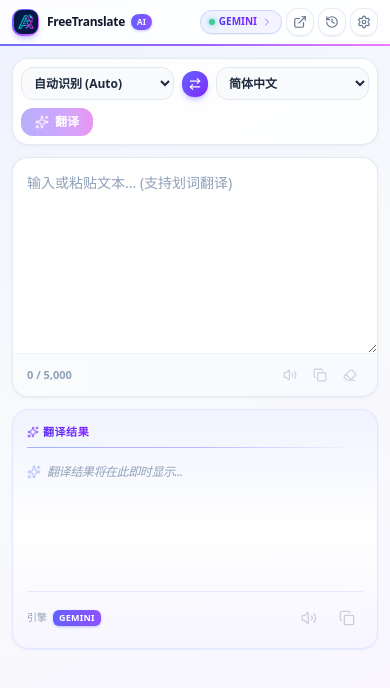
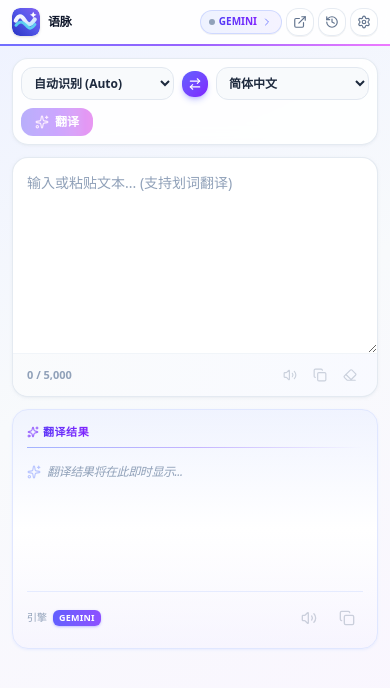
Before and after one commit to xiaobaoliu849/freeai-context-translator, a React (Vite) app: page / in a window 390 px wide. Shown: the top 688 px of the page. Built offline with nearby package versions, Linux system fonts and the light colour scheme.

Commit message:
feat(yumai): update src/components/Header.tsx branding and UX

```diff
--- a/src/components/Header.tsx
+++ b/src/components/Header.tsx
@@ -27,8 +27,8 @@ export const Header: React.FC<HeaderProps> = ({
 }) => {
   const providerName = settings?.defaultProvider ? settings.defaultProvider.toUpperCase() : 'GEMINI';
   const logoUrl = typeof chrome !== 'undefined' && chrome.runtime?.getURL
-    ? chrome.runtime.getURL('assets/logo.png')
-    : '/assets/logo.png';
+    ? chrome.runtime.getURL('assets/yumai-mark.svg')
+    : '/assets/yumai-mark.svg';
   const [logoError, setLogoError] = React.useState(false);
 
   const handleOpenFullTab = () => {
@@ -40,37 +40,29 @@ export const Header: React.FC<HeaderProps> = ({
   };
 
   return (
-    <header
-      onPointerDown={onDragStart}
-      className={`bg-white/85 backdrop-blur-md sticky top-0 z-30 select-none ${
-        isFloating ? 'cursor-move' : ''
-      }`}
-      title={isFloating ? '按住拖拽移动悬浮窗' : undefined}
-    >
+    <header className="bg-white/90 backdrop-blur-md sticky top-0 z-30 select-none">
       <div className="max-w-[1400px] mx-auto px-3 sm:px-6 py-2 flex items-center justify-between gap-2">
         {/* Left: Brand Logo */}
-        <div className="flex items-center gap-2">
+        <div className={isFloating ? "flex items-center gap-2 cursor-move" : "flex items-center gap-2"} onPointerDown={isFloating ? onDragStart : undefined} title={isFloating ? "按住品牌区域移动悬浮窗" : undefined}>
           {!logoError ? (
-            <div className="p-[1.5px] rounded-[10px] bg-gradient-to-br from-indigo-500 via-violet-500 to-fuchsia-400 shadow-md shadow-indigo-500/25 shrink-0">
+            <div className="rounded-lg shadow-sm shrink-0 overflow-hidden">
               <img
                 src={logoUrl}
-                alt="FreeTranslate Logo"
+                alt="语脉图标"
                 onError={() => setLogoError(true)}
-                className="w-6 h-6 rounded-lg object-cover block"
+                className="w-7 h-7 rounded-lg object-cover block"
               />
             </div>
           ) : (
             <div className="w-6 h-6 rounded-lg bg-gradient-to-br from-indigo-600 via-violet-600 to-fuchsia-500 text-white flex items-center justify-center font-black text-[11px] shadow-md shadow-indigo-500/30 shrink-0">
-              FT
+              语
             </div>
           )}
           <div className="flex items-center gap-1.5">
             <h1 className="font-extrabold text-slate-900 text-xs sm:text-sm tracking-tight leading-none">
-              FreeTranslate
+              语脉
             </h1>
-            <span className="text-[8px] font-black tracking-wider px-1.5 py-0.5 rounded-full bg-gradient-to-r from-indigo-500 to-violet-500 text-white uppercase shadow-sm shadow-indigo-500/30">
-              AI
-            </span>
+            <span className="hidden sm:inline text-[10px] font-semibold text-slate-400 tracking-wide">YUMAI</span>
           </div>
         </div>
 
@@ -80,9 +72,9 @@ export const Header: React.FC<HeaderProps> = ({
           <button
             onClick={openSettings}
             className="flex items-center gap-1 px-2 py-1 rounded-xl bg-gradient-to-r from-indigo-50 to-violet-50 hover:from-indigo-100 hover:to-violet-100 border border-indigo-200/80 text-indigo-700 text-xs font-semibold transition-all cursor-pointer whitespace-nowrap shadow-2xs"
-            title="点击切换 AI 服务商与模型"
+            title="选择或配置 AI 服务商与模型" aria-label={`当前 AI 服务商：${providerName}，点击配置`}
           >
-            <span className="w-1.5 h-1.5 rounded-full bg-emerald-500 animate-pulse shrink-0 shadow-[0_0_5px_rgba(16,185,129,0.9)]" />
+            <span className="w-1.5 h-1.5 rounded-full bg-slate-400 shrink-0" />
             <span className="font-bold text-[10px] sm:text-[11px] bg-gradient-to-r from-indigo-600 to-violet-600 bg-clip-text text-transparent">{providerName}</span>
             <ChevronRight className="w-3 h-3 text-indigo-400 shrink-0" />
           </button>
@@ -92,7 +84,7 @@ export const Header: React.FC<HeaderProps> = ({
             <button
               onClick={handleOpenFullTab}
               className="group p-1.5 rounded-xl text-slate-600 hover:text-indigo-600 hover:bg-indigo-50/70 hover:border-indigo-300 transition-all cursor-pointer border border-slate-200/85 bg-white/90 shadow-2xs hover:shadow-xs"
-              title="在新标签页中打开大屏全屏视图"
+              title="在新标签页中打开大屏全屏视图" aria-label="在新标签页打开"
             >
               <ExternalLink className="w-3.5 h-3.5 text-slate-500 group-hover:text-indigo-600 transition-colors shrink-0" />
             </button>
@@ -102,7 +94,7 @@ export const Header: React.FC<HeaderProps> = ({
           <button
             onClick={openHistory}
             className="group p-1.5 sm:px-2 rounded-xl text-xs font-semibold text-slate-700 hover:text-indigo-600 hover:bg-indigo-50/70 hover:border-indigo-300 transition-all cursor-pointer border border-slate-200/85 bg-white/90 shadow-2xs hover:shadow-xs flex items-center justify-center gap-1"
-            title="历史翻译记录"
+            title="历史翻译记录" aria-label="历史翻译记录"
           >
             <History className="w-3.5 h-3.5 text-slate-500 group-hover:text-indigo-600 transition-colors shrink-0" />
             {!isPopup && !isFloating && <span className="hidden sm:inline">历史</span>}
@@ -112,7 +104,7 @@ export const Header: React.FC<HeaderProps> = ({
           <button
             onClick={openSettings}
             className="group p-1.5 sm:px-2 rounded-xl text-xs font-semibold text-slate-700 hover:text-indigo-600 hover:bg-indigo-50/70 hover:border-indigo-300 transition-all cursor-pointer border border-slate-200/85 bg-white/90 shadow-2xs hover:shadow-xs flex items-center justify-center gap-1"
-            title="设置 API Key 与偏好"
+            title="设置 API Key 与偏好" aria-label="设置"
           >
             <Settings className="w-3.5 h-3.5 text-slate-500 group-hover:text-indigo-600 transition-colors shrink-0" />
             {!isPopup && !isFloating && <span className="hidden sm:inline">设置</span>}
@@ -129,7 +121,7 @@ export const Header: React.FC<HeaderProps> = ({
                       ? 'bg-gradient-to-r from-indigo-500 to-violet-600 text-white border-transparent font-bold shadow-sm shadow-indigo-500/35'
                       : 'border-slate-200/85 bg-white/90 text-slate-500 hover:text-indigo-600 hover:bg-indigo-50/70 hover:border-indigo-300 shadow-2xs'
                   }`}
-                  title={isPinned ? '已固定（点击取消固定）' : '固定窗口（点击页面空白处不关闭）'}
+                  title={isPinned ? '已固定（点击取消固定）' : '固定窗口（点击页面空白处不关闭）'} aria-label={isPinned ? '取消固定窗口' : '固定窗口'}
                 >
                   <Pin className={`w-3.5 h-3.5 ${isPinned ? 'fill-white rotate-45' : ''}`} />
                 </button>
@@ -138,7 +130,7 @@ export const Header: React.FC<HeaderProps> = ({
                 <button
                   onClick={onClose}
                   className="p-1.5 rounded-xl border border-slate-200/85 bg-white/90 text-slate-400 hover:text-rose-600 hover:bg-rose-50 hover:border-rose-300 transition-all cursor-pointer flex items-center justify-center shadow-2xs hover:shadow-xs"
-                  title="关闭 (Esc)"
+                  title="关闭 (Esc)" aria-label="关闭悬浮窗"
                 >
                   <X className="w-3.5 h-3.5" />
                 </button>
```
